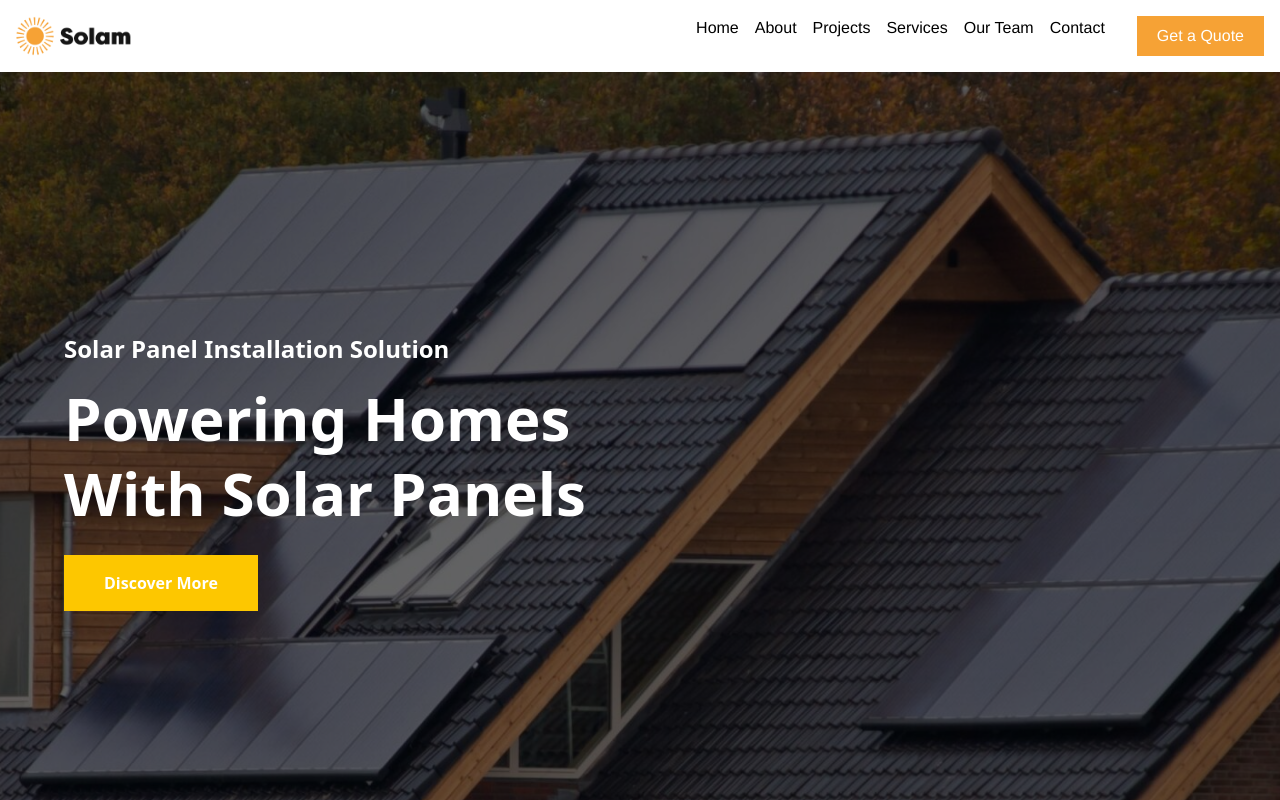
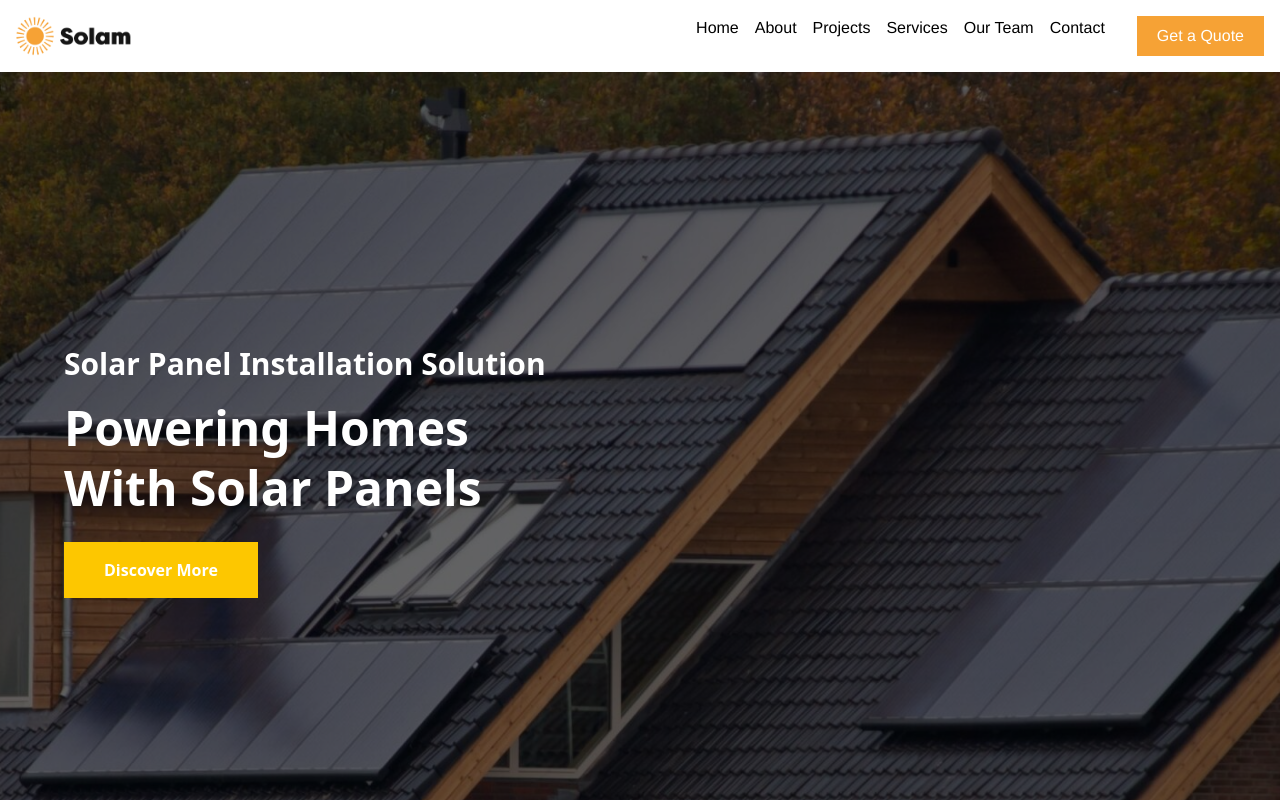
Before and after one commit to iahmadiqbal/solam-solar-panel-installer, a React (Vite) app: page / in a window 1280 px wide. Shown: the top 800 px of the page. Built offline with nearby package versions, Linux system fonts and the light colour scheme.

Commit message:
removed style and modifed home component

```diff
--- a/src/components/home/index.tsx
+++ b/src/components/home/index.tsx
@@ -1,20 +1,21 @@
 const SolarHero: React.FC = () => {
   return (
     <section className="w-full min-h-screen relative">
-      <div className="absolute inset-0 bg-[url('/images/heroimage.jpeg')] bg-cover bg-center" />
+      {/* Background Image */}
+      <div className="absolute inset-0 bg-cover bg-center bg-no-repeat bg-[url('/images/heroimage.jpeg')]" />
 
+      {/* Dark Overlay */}
       <div className="absolute inset-0 bg-black opacity-60" />
 
+      {/* Content */}
       <div className="relative z-10 flex items-center min-h-screen px-6 md:px-16 text-white">
         <div className="max-w-xl">
-          <h1 className="text-2xl font-semibold mb-4">
+          <h1 className="text-3xl font-semibold mb-4">
             Solar Panel Installation Solution
           </h1>
-
-          <h2 className="text-6xl font-bold mb-6 leading-tight">
+          <h2 className="text-5xl font-bold mb-6 leading-tight">
             Powering Homes <br /> With Solar Panels
           </h2>
-
           <button className="bg-yellow-400 text-white hover:bg-gray-700 font-semibold px-10 py-4 transition duration-300">
             Discover More
           </button>
```
